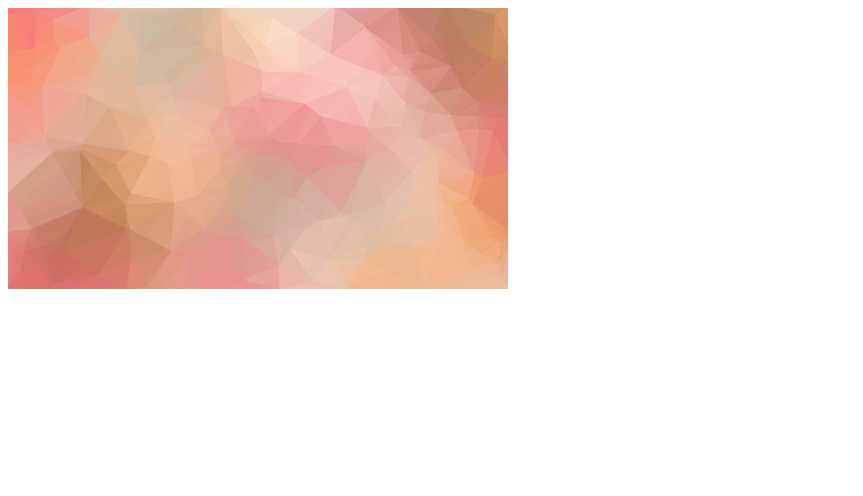
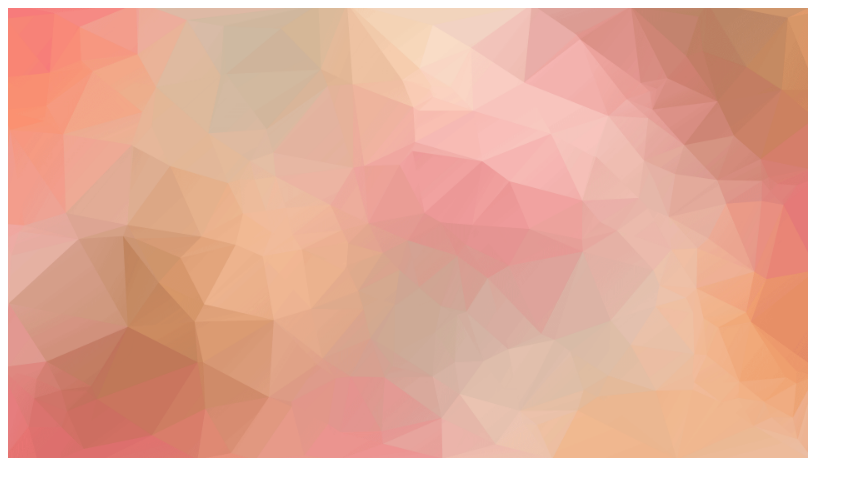
Before and after one commit to jojokimys/jojokimys.github.io, a plain HTML site: page index.html in a window 1280 px wide. Shown: the whole page, without its empty margins (0-863 px from the left). Drawn offline with Linux system fonts and the light colour scheme.

Commit message:
Update index.html

```diff
--- a/index.html
+++ b/index.html
@@ -5,6 +5,6 @@
     <title>Ye Sung Kim's INST377 Spring Test Page</title>
   </head>
   <body>
-    <img src="images/poly.png" alt="My test image" width="500px">
+    <img src="images/poly.png" alt="My test image" width="800px">
   </body>
 </html>
```
